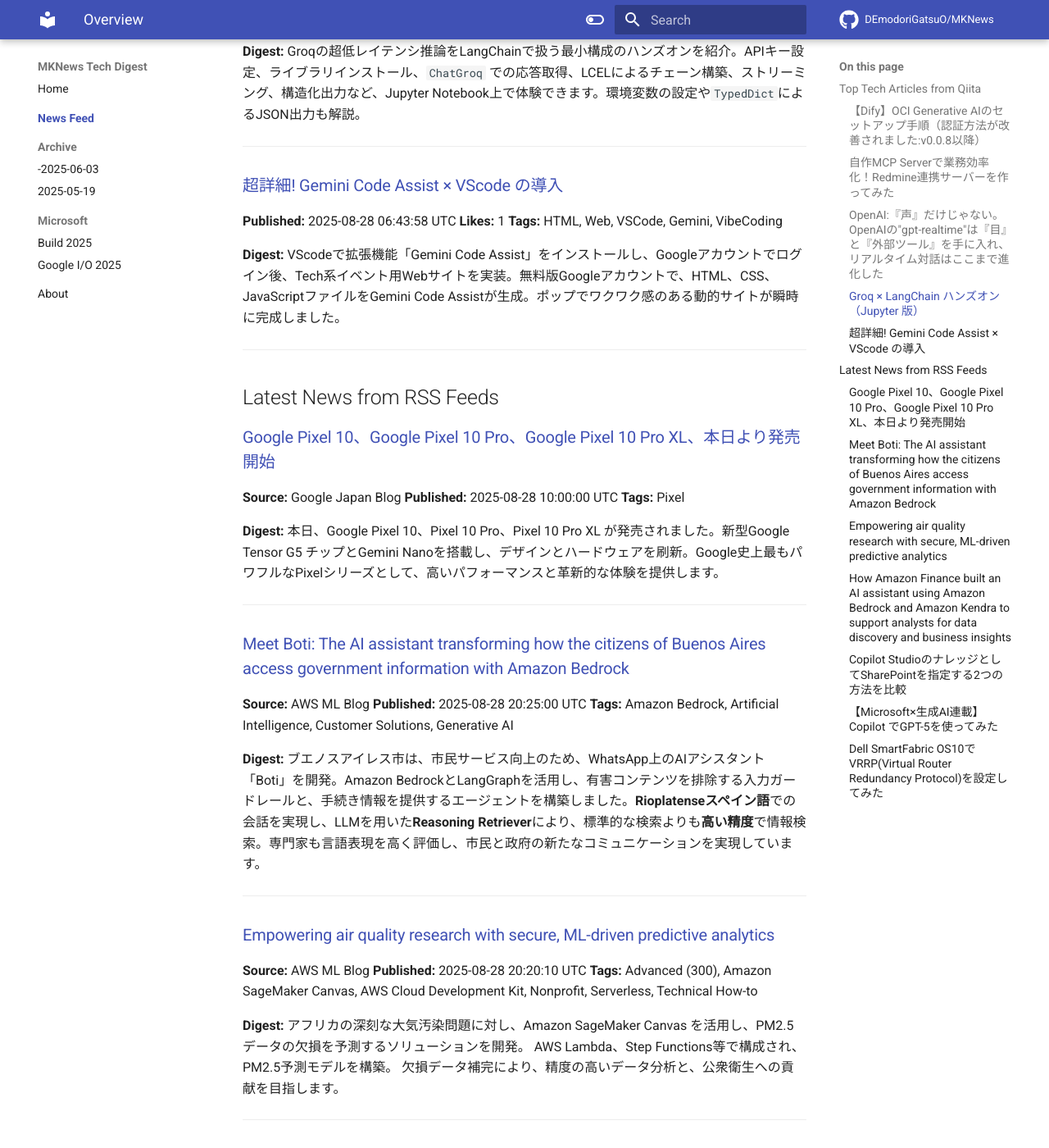
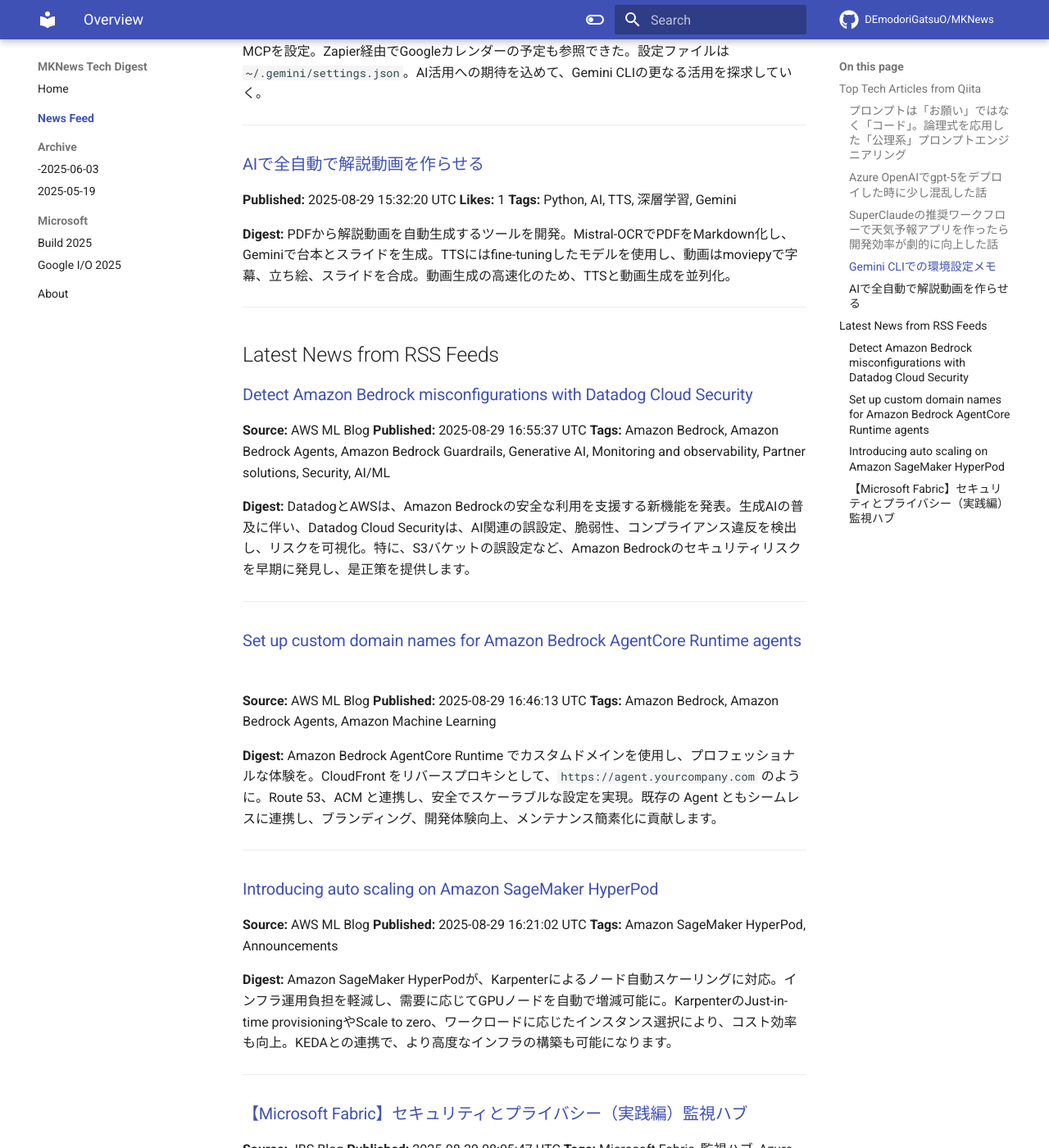
Before and after one commit to DEmodoriGatsuO/MKNews, an MkDocs documentation site: the page built from docs/news/index.md, in a window 1280 px wide and 1400 px high, scrolled down 1123 px. Shown: the whole window at 82% size. Built offline with MkDocs 1.6.1 and Material for MkDocs 9.7.7, drawn with Linux system fonts in a browser that asks for light colours; comment, search, counter and statistics services are not loaded; some of the changed text lies outside the part shown.

Commit message:
Automated AI Tech Digest - 2025-08-30

```diff
--- a/docs/news/index.md
+++ b/docs/news/index.md
@@ -1,128 +1,98 @@
-# AI Tech Trends Digest (2025-08-29)
+# AI Tech Trends Digest (2025-08-30)
 
 
 ## Top Tech Articles from Qiita
 
 
-### [【Dify】OCI Generative AIのセットアップ手順（認証方法が改善されました:v0.0.8以降）](https://qiita.com/yushibats/items/a44b16f47eeb82f7e7eb)
-**Published:** 2025-08-28 06:24:15 UTC
-**Likes:** 4
-**Tags:** oracle, oci, GenerativeAI, Dify, AIエージェント
+### [プロンプトは「お願い」ではなく「コード」。論理式を応用した「公理系」プロンプトエンジニアリング](https://qiita.com/makotosaekit/items/031bf2a5b62050e3ca99)
+**Published:** 2025-08-29 16:32:56 UTC
+**Likes:** 18
+**Tags:** AI, プロンプト, 思考法, ChatGPT, LLM
 
 **Digest:**
-Dify v0.0.8以降、OCI Generative AIのセットアップが簡素化。プラグインからOCI Generative AI Serviceを選択し、APIキー認証を設定すれば利用開始可能。APIキー認証では、region、tenancy_ocidなど5つの情報を入力します。OCIコンソールでAPIキーを発行し設定することで、OCI Generative AIモデルをDifyで手軽に活用できます。
+大規模言語モデル(LLM)のプロンプトは、仕様書のように論理構造で設計すべき。**論理式**や**公理**を使い、AIに「ルールブック」を与えることで、出力の精度と安定性を高める。具体的には、前提、定義、公理を明記し、**メンテナンス性**や**再利用性**を向上。定理をプロンプトに書くことは避ける。AIの出力がより信頼性の高いものになる。
 
 ---
 
-### [自作MCP Serverで業務効率化！Redmine連携サーバーを作ってみた](https://qiita.com/hatsukaze/items/02f1bda9e9bef27121bd)
-**Published:** 2025-08-29 02:06:51 UTC
-**Likes:** 1
-**Tags:** Python, MCP, Claude, MCPサーバー
+### [Azure OpenAIでgpt-5をデプロイした時に少し混乱した話](https://qiita.com/abachan/items/6b295fdda1e6798ba77c)
+**Published:** 2025-08-30 02:39:07 UTC
+**Likes:** 4
+**Tags:** Microsoft, Azure, OpenAI, GPT-5
 
 **Digest:**
-開発部の天津炒飯氏が、RedmineとClaude Desktopを連携するMCPサーバーを自作。Redmine APIを叩き、プロジェクト一覧取得やチケット作成などのツールを定義。Python 3.10以上必須で、ツール定義が肝心。Claude Desktopの設定ファイルと再起動が重要。ハマりやすいポイントや使用例も紹介。
+Azure OpenAI Serviceでgpt-5の利用開始後、Japan East既存リソースへのデプロイを試みたが、リージョン非対応のため失敗。East US 2またはSweden Centralでのみ利用可能で、既存リソースへの追加は不可。オリジナルリソース名で利用するには、先に該当リージョンでOpenAIリソースを作成し、gpt-5をデプロイする必要がある。
 
 ---
 
-### [OpenAI:『声』だけじゃない。OpenAIの"gpt-realtime"は『目』と『外部ツール』を手に入れ、リアルタイム対話はここまで進化した](https://qiita.com/RepKuririn/items/89034b4322c46c741603)
-**Published:** 2025-08-28 23:19:16 UTC
-**Likes:** 1
-**Tags:** OpenAI, AIエージェント, RealtimeAPI, gpt-realtime
+### [SuperClaudeの推奨ワークフローで天気予報アプリを作ったら開発効率が劇的に向上した話](https://qiita.com/tomada/items/34c67a6a5320f3fd59f9)
+**Published:** 2025-08-30 00:02:30 UTC
+**Likes:** 2
+**Tags:** 個人開発, Next.js, Claude, ClaudeCode, SuperClaude
 
 **Digest:**
-OpenAIが、より自然な音声と高度な知能を持つ新モデル「gpt-realtime」とRealtime APIを正式リリース。オーディオ品質、知能、指示追従性、ファンクションコール精度が向上し、外部ツール連携のMCP、画像入力、SIPサポートも追加。安全対策や価格も改定され、音声AIの実用化を加速します。
+SuperClaudeの**Common Workflows**を活用した**天気予報アプリ**開発を実践。**brainstorm**で要件定義、**design**でシステム設計、**workflow**で実装計画を策定。実装後は**analyze**で品質を評価し、**improve**で改善。APIドキュメントも自動生成。結果、開発効率が向上し、コード品質が可視化されました。
 
 ---
 
-### [Groq × LangChain ハンズオン（Jupyter 版）](https://qiita.com/shimmy-notat/items/be8b84cbd6c7d79b6ba5)
-**Published:** 2025-08-28 15:01:23 UTC
-**Likes:** 1
-**Tags:** Python, Jupyter, LangChain, LLM, groq
+### [Gemini CLIでの環境設定メモ](https://qiita.com/makoto-ogata@github/items/1476419dd38ed52fc346)
+**Published:** 2025-08-29 06:27:04 UTC
+**Likes:** 2
+**Tags:** MCP, Gemini, GeminiCLI
 
 **Digest:**
-Groqの超低レイテンシ推論をLangChainで扱う最小構成のハンズオンを紹介。APIキー設定、ライブラリインストール、`ChatGroq` での応答取得、LCELによるチェーン構築、ストリーミング、構造化出力など、Jupyter Notebook上で体験できます。環境変数の設定や`TypedDict`によるJSON出力も解説。
+Gemini CLIを試用。画像削除を指示すると実行、MCPと接続しContext7、Zapier、Canva MCPを設定。Zapier経由でGoogleカレンダーの予定も参照できた。設定ファイルは`~/.gemini/settings.json`。AI活用への期待を込めて、Gemini CLIの更なる活用を探求していく。
 
 ---
 
-### [超詳細! Gemini Code Assist × VScode の導入](https://qiita.com/mori_166/items/fa183e50138ab721e931)
-**Published:** 2025-08-28 06:43:58 UTC
+### [AIで全自動で解説動画を作らせる](https://qiita.com/tsukemono/items/e9b00b9b28c0f21e1088)
+**Published:** 2025-08-29 15:32:20 UTC
 **Likes:** 1
-**Tags:** HTML, Web, VSCode, Gemini, VibeCoding
+**Tags:** Python, AI, TTS, 深層学習, Gemini
 
 **Digest:**
-VScodeで拡張機能「Gemini Code Assist」をインストールし、Googleアカウントでログイン後、Tech系イベント用Webサイトを実装。無料版Googleアカウントで、HTML、CSS、JavaScriptファイルをGemini Code Assistが生成。ポップでワクワク感のある動的サイトが瞬時に完成しました。
+PDFから解説動画を自動生成するツールを開発。Mistral-OCRでPDFをMarkdown化し、Geminiで台本とスライドを生成。TTSにはfine-tuningしたモデルを使用し、動画はmoviepyで字幕、立ち絵、スライドを合成。動画生成の高速化のため、TTSと動画生成を並列化。
 
 ---
 
 ## Latest News from RSS Feeds
 
 
-### [Google Pixel 10、Google Pixel 10 Pro、Google Pixel 10 Pro XL、本日より発売開始](https://blog.google/intl/ja-jp/feed/pixel-10-available-now/)
-**Source:** Google Japan Blog
-**Published:** 2025-08-28 10:00:00 UTC
-**Tags:** Pixel
+### [Detect Amazon Bedrock misconfigurations with Datadog Cloud Security](https://aws.amazon.com/blogs/machine-learning/detect-amazon-bedrock-misconfigurations-with-datadog-cloud-security/)
+**Source:** AWS ML Blog
+**Published:** 2025-08-29 16:55:37 UTC
+**Tags:** Amazon Bedrock, Amazon Bedrock Agents, Amazon Bedrock Guardrails, Generative AI, Monitoring and observability, Partner solutions, Security, AI/ML
 
 **Digest:**
-本日、Google Pixel 10、Pixel 10 Pro、Pixel 10 Pro XL が発売されました。新型Google Tensor G5 チップとGemini Nanoを搭載し、デザインとハードウェアを刷新。Google史上最もパワフルなPixelシリーズとして、高いパフォーマンスと革新的な体験を提供します。
+DatadogとAWSは、Amazon Bedrockの安全な利用を支援する新機能を発表。生成AIの普及に伴い、Datadog Cloud Securityは、AI関連の誤設定、脆弱性、コンプライアンス違反を検出し、リスクを可視化。特に、S3バケットの誤設定など、Amazon Bedrockのセキュリティリスクを早期に発見し、是正策を提供します。
 
 ---
 
-### [Meet Boti: The AI assistant transforming how the citizens of Buenos Aires access government information with Amazon Bedrock](https://aws.amazon.com/blogs/machine-learning/meet-boti-the-ai-assistant-transforming-how-the-citizens-of-buenos-aires-access-government-information-with-amazon-bedrock/)
+### [Set up custom domain names for Amazon Bedrock AgentCore Runtime agents](https://aws.amazon.com/blogs/machine-learning/set-up-custom-domain-names-for-amazon-bedrock-agentcore-runtime-agents/)
 **Source:** AWS ML Blog
-**Published:** 2025-08-28 20:25:00 UTC
-**Tags:** Amazon Bedrock, Artificial Intelligence, Customer Solutions, Generative AI
+**Published:** 2025-08-29 16:46:13 UTC
+**Tags:** Amazon Bedrock, Amazon Bedrock Agents, Amazon Machine Learning
 
 **Digest:**
-ブエノスアイレス市は、市民サービス向上のため、WhatsApp上のAIアシスタント「Boti」を開発。Amazon BedrockとLangGraphを活用し、有害コンテンツを排除する入力ガードレールと、手続き情報を提供するエージェントを構築しました。**Rioplatenseスペイン語**での会話を実現し、LLMを用いた**Reasoning Retriever**により、標準的な検索よりも**高い精度**で情報検索。専門家も言語表現を高く評価し、市民と政府の新たなコミュニケーションを実現しています。
+Amazon Bedrock AgentCore Runtime でカスタムドメインを使用し、プロフェッショナルな体験を。CloudFront をリバースプロキシとして、`https://agent.yourcompany.com` のように。Route 53、ACM と連携し、安全でスケーラブルな設定を実現。既存の Agent ともシームレスに連携し、ブランディング、開発体験向上、メンテナンス簡素化に貢献します。
 
 ---
 
-### [Empowering air quality research with secure, ML-driven predictive analytics](https://aws.amazon.com/blogs/machine-learning/empowering-air-quality-research-with-secure-ml-driven-predictive-analytics/)
+### [Introducing auto scaling on Amazon SageMaker HyperPod](https://aws.amazon.com/blogs/machine-learning/introducing-auto-scaling-on-amazon-sagemaker-hyperpod/)
 **Source:** AWS ML Blog
-**Published:** 2025-08-28 20:20:10 UTC
-**Tags:** Advanced (300), Amazon SageMaker Canvas, AWS Cloud Development Kit, Nonprofit, Serverless, Technical How-to
+**Published:** 2025-08-29 16:21:02 UTC
+**Tags:** Amazon SageMaker HyperPod, Announcements
 
 **Digest:**
-アフリカの深刻な大気汚染問題に対し、Amazon SageMaker Canvas を活用し、PM2.5データの欠損を予測するソリューションを開発。 AWS Lambda、Step Functions等で構成され、PM2.5予測モデルを構築。 欠損データ補完により、精度の高いデータ分析と、公衆衛生への貢献を目指します。
+Amazon SageMaker HyperPodが、Karpenterによるノード自動スケーリングに対応。インフラ運用負担を軽減し、需要に応じてGPUノードを自動で増減可能に。KarpenterのJust-in-time provisioningやScale to zero、ワークロードに応じたインスタンス選択により、コスト効率も向上。KEDAとの連携で、より高度なインフラの構築も可能になります。
 
 ---
 
-### [How Amazon Finance built an AI assistant using Amazon Bedrock and Amazon Kendra to support analysts for data discovery and business insights](https://aws.amazon.com/blogs/machine-learning/how-amazon-finance-built-an-ai-assistant-using-amazon-bedrock-and-amazon-kendra-to-support-analysts-for-data-discovery-and-business-insights/)
-**Source:** AWS ML Blog
-**Published:** 2025-08-28 20:14:22 UTC
-**Tags:** Amazon Bedrock, Amazon Kendra, Artificial Intelligence, Customer Solutions
+### [【Microsoft Fabric】セキュリティとプライバシー（実践編）監視ハブ](https://blog.jbs.co.jp/entry/2025/08/29/170547)
+**Source:** JBS Blog
+**Published:** 2025-08-29 08:05:47 UTC
+**Tags:** Microsoft Fabric, 監視ハブ, Azure
 
 **Digest:**
-Amazon Financeは、金融アナリストの課題解決のため、生成AIとAmazon Bedrock、Amazon Kendraを活用したAIアシスタントを開発。自然言語検索でデータ発見を効率化し、検索時間を30%短縮、精度80%向上を実現。AnthropicのClaude LLMとRAGにより、正確な回答を提供し、定型的な検索にかかる時間を85%削減、92%の利用者が満足。
+Microsoft Fabricの監視ハブに焦点を当て、Fabricアクティビティを監視するツールを紹介。Fabricの監視ハブは、データパイプライン、データフローなどを監視可能。メリット・デメリット、操作方法、ソートや検索、フィルター、アクション実行、詳細表示、実行履歴について解説します。
 
 ---
-
-### [Copilot StudioのナレッジとしてSharePointを指定する2つの方法を比較](https://blog.jbs.co.jp/entry/2025/08/29/095656)
-**Source:** JBS Blog
-**Published:** 2025-08-29 00:56:56 UTC
-**Tags:** Microsoft Copilot Studio, Microsoft 365 Copilot
-
-**Digest:**
-Copilot Studioでエージェント作成時、SharePointをナレッジとして指定する2つの方法を比較。1つはSharePointを直接、もう1つは非構造化データを経由する方法です。インデックス作成、検索結果、検索対象ファイル、ナレッジソース追加方法などを比較し、テキスト内容に対する検索結果も異なります。
-
----
-
-### [【Microsoft×生成AI連載】Copilot でGPT-5を使ってみた](https://blog.jbs.co.jp/entry/2025/08/29/090345)
-**Source:** JBS Blog
-**Published:** 2025-08-29 00:03:45 UTC
-**Tags:** Copilot, Microsoft 365 Copilot, Microsoft×生成AI連載, 生成AI, Copilot for Microsoft 365
-
-**Digest:**
-Microsoft 365 CopilotがGPT-5に対応し、機能が進化しました。本記事では、GPT-5の紹介、Copilotでの活用法、Smart Mode比較、利用シーンとメリット・注意点を解説。簡潔な質問から高度な質問まで、その活用方法をまとめた連載記事です。過去の記事はリンクから確認できます。
-
----
-
-### [Dell SmartFabric OS10で VRRP(Virtual Router Redundancy Protocol)を設定してみた](https://blog.jbs.co.jp/entry/2025/08/28/154318)
-**Source:** JBS Blog
-**Published:** 2025-08-28 06:43:18 UTC
-**Tags:** VRRP, OS10
-
-**Digest:**
-VRRPは、ネットワークのゲートウェイを冗長化するプロトコルで、L3スイッチやルーターで単一障害点回避に利用されます。Dell SmartFabric OS10（OS10）でのVRRP設定手順を解説し、マスタールーター、バックアップルーター、プライオリティ、仮想IP、プリエンプト、インターフェーストラッキングといったキーワードを含めて、基本的な設定方法を紹介します。
-
----
```
